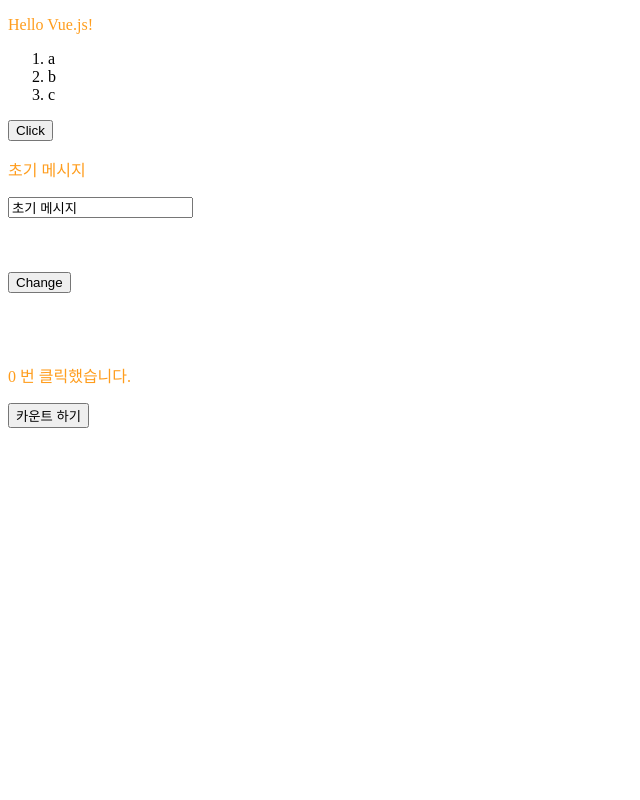
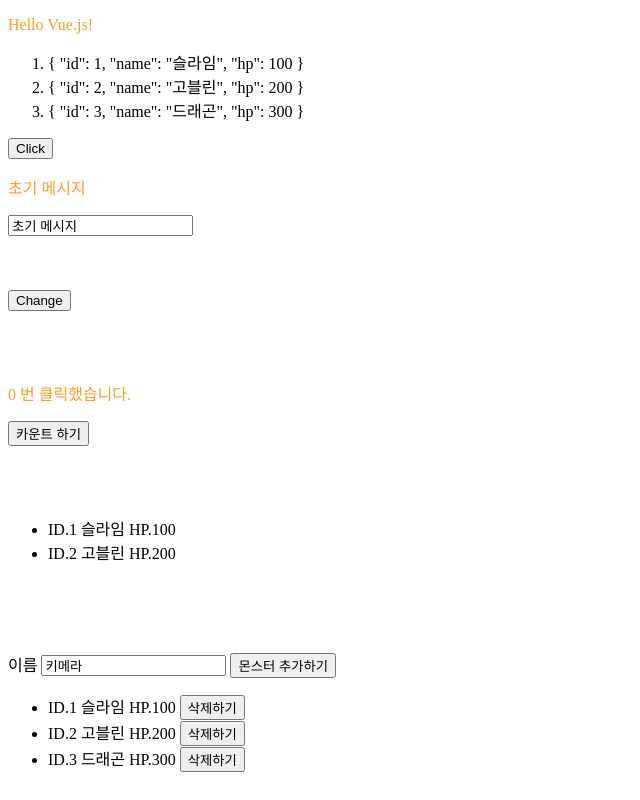
Before and after one commit to florence1920/Vue-Basic, a plain HTML site: page index.html in a window 1280 px wide. Shown: the whole page, without its empty margins (0-640 px from the left). Drawn offline with nearby package versions, Linux system fonts and the light colour scheme.

Commit message:
vue basci

```diff
--- a/index.html
+++ b/index.html
@@ -38,8 +38,28 @@
         <br/><br/><br/><br/>
 
         <!-- 조건을 사용해서 클래스 조작하기-->
+        <ul>
+            <li v-for="item in list"
+                v-bind:key="item.id"
+                v-if="item.hp < 300 ">
+                ID.{{item.id}} {{item.name}} HP.{{item.hp}}
+                <span v-if="item.hp > 300">강하다!</span>
+            </li>
+        </ul>
+        <br/><br/><br/><br/>
+
+        <!-- 리스트에 요소 추가하기 -->
+        이름 <input v-model="name">
+        <button v-on:click="doAdd"> 몬스터 추가하기 </button>
+        <ul>
+            <li v-for="item in list" v-bind:key="item.id">
+                ID.{{ item.id }} {{item.name}} HP.{{item.hp}}
+                <button v-on:click="doDelete(index)">삭제하기</button>
+            </li>
+        </ul>
 
     </div>
+    <!--div End-->
     <script src="https://cdn.jsdelivr.net/npm/vue/dist/vue.js"></script>
     <script src="main.js"></script>
 </body>
--- a/main.js
+++ b/main.js
@@ -2,10 +2,11 @@ var app = new Vue ({
     el:'#app',
     data : {
         message: 'Hello Vue.js!',
+        name:'키메라',
         list: [
-            'a',
-            'b',
-            'c'
+            { id:1, name: '슬라임', hp: 100},
+            { id:2, name: '고블린', hp: 200},
+            { id:3, name: '드래곤', hp: 300},
         ],
         formMessage : '초기 메시지',
         show : false,
@@ -18,6 +19,19 @@ var app = new Vue ({
         increment : function(){
             this.count++;
             console.log(this);
+        },
+        doAdd: function(){
+            let max = this.list.reduce(function(a,b){
+                return a > b.id ? a : b.id
+            },0)
+            this.list.push({
+                id:max+1,
+                name: this.name,
+                hp:500
+            })
+        },
+        doDelete: function(index){
+            this.list.splice(index, 1)
         }
     }
 })
```
